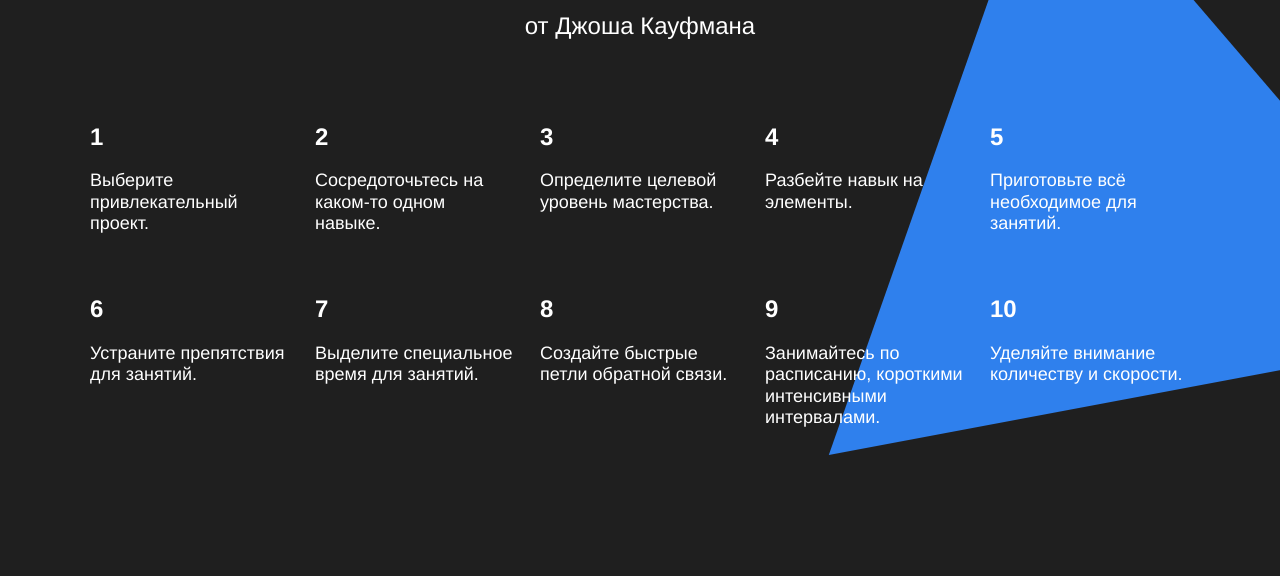
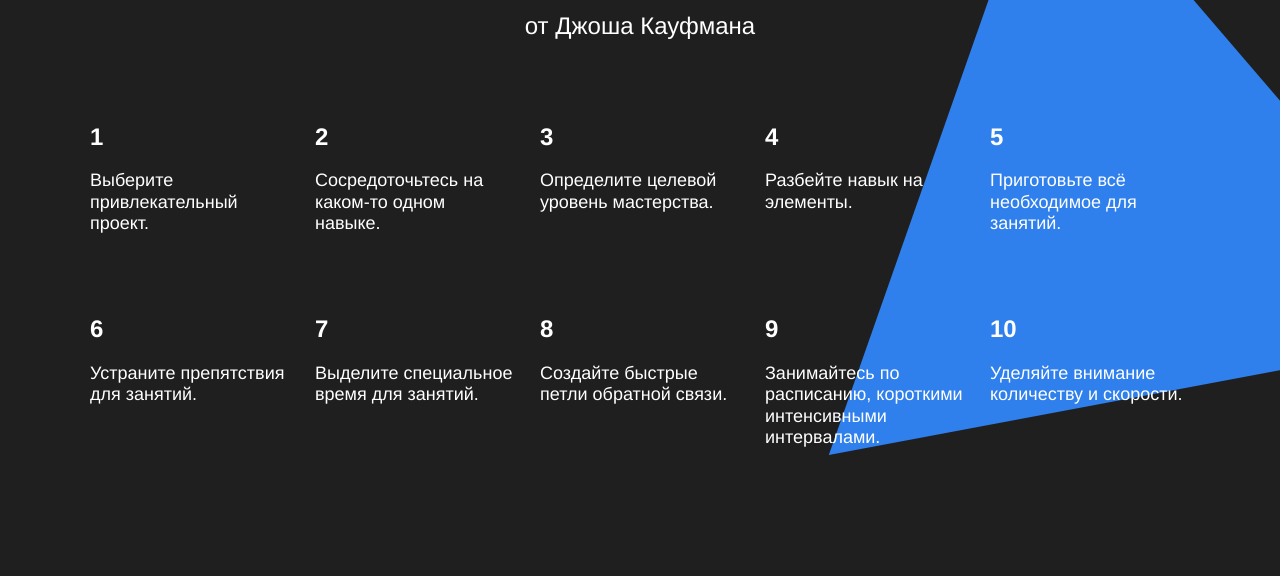
Before and after one commit to mrkbid/how-to-learn, a plain HTML site: page index.html in a window 1280 px wide. Shown: the part 3060-3636 px from the top of the page. Drawn offline with Linux system fonts and the light colour scheme.

Commit message:
upload work for review, fixing errors - 3

```diff
--- a/styles/style.css
+++ b/styles/style.css
@@ -28,6 +28,7 @@
   width: 228px;
   height: 32px;
 }
+
 .header__title {
   margin: 0;
   padding: 0;
@@ -71,6 +72,8 @@
   bottom: 0;
   z-index: 1;
 }
+
+/* создаем синий квадрат средствами CSS */
 .header__square-pic {
   position: absolute;
   top: 64px;
@@ -148,7 +151,7 @@
   justify-content: space-between;
   flex-wrap: wrap;
   list-style: none;
-  gap: 60px 0px;
+  gap: 60px 0px; /* задаем отступ между рядами */
 
 }
 .table__cell {
@@ -245,7 +248,7 @@
   margin-top: 80px;
   padding: 0;
   background-color: #1f1f1f;
-  gap: 60px 0px;
+  gap: 80px 0px; /* модифицируем отступ согласно брифу */
 }
 
 /* и элемента с модификатором вида ключ-значение */
@@ -330,6 +333,7 @@
   margin: 0;
 
 }
+
 .footer__column-link {
   color: white;
   text-decoration: none;
```
